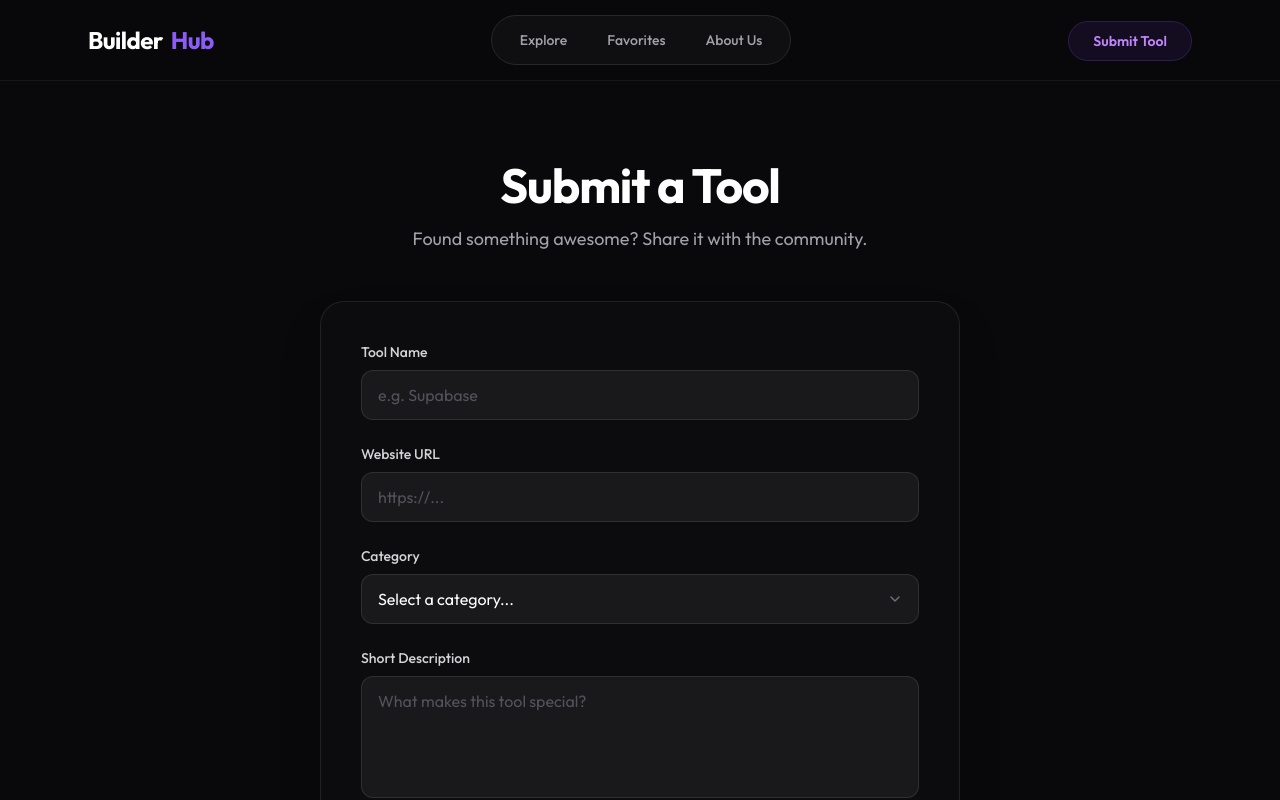
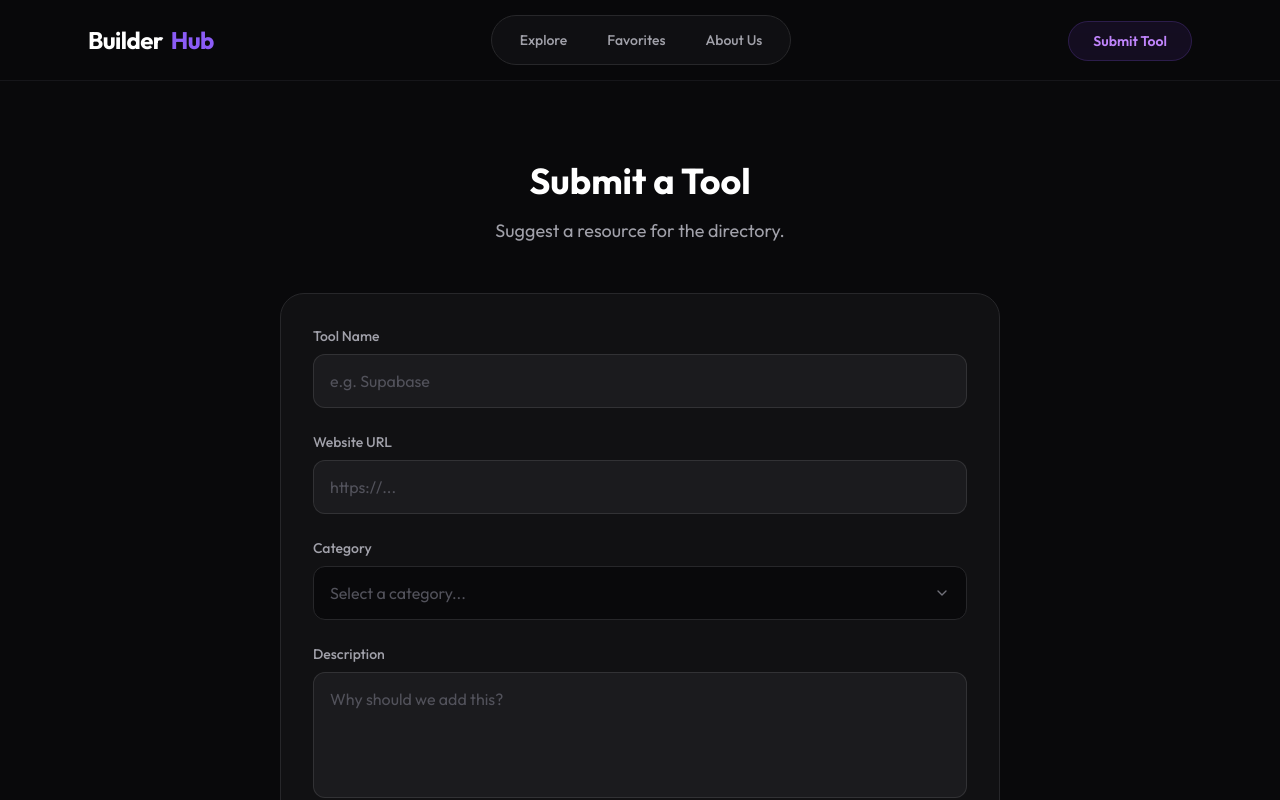
Before and after one commit to realmasin/builderhub, a Next.js app: page /submit in a window 1280 px wide. Shown: the top 800 px of the page. Built offline with nearby package versions, Linux system fonts and the light colour scheme.

Commit message:
Update page.tsx

```diff
--- a/src/app/submit/page.tsx
+++ b/src/app/submit/page.tsx
@@ -1,91 +1,129 @@
 "use client";
 import { useState } from "react";
-import { Send, ChevronDown } from "lucide-react";
+import { Send, ChevronDown, CheckCircle } from "lucide-react";
+import { motion, AnimatePresence } from "framer-motion";
+
+const CATEGORIES = ["AI Tools", "Developer Tools", "Design", "Hosting", "Backend"];
 
 export default function SubmitTool() {
   const [isSubmitting, setIsSubmitting] = useState(false);
+  const [showModal, setShowModal] = useState(false);
+
+  // Custom Select State
+  const [isDropdownOpen, setIsDropdownOpen] = useState(false);
+  const [selectedCategory, setSelectedCategory] = useState("");
 
   const handleSubmit = (e: React.FormEvent) => {
     e.preventDefault();
+    if(!selectedCategory) {
+      alert("Please select a category");
+      return;
+    }
     setIsSubmitting(true);
-    // simulation of sending data
-    setTimeout(() => { setIsSubmitting(false); alert("Tool submitted successfully!"); }, 1000);
+    setTimeout(() => {
+      setIsSubmitting(false);
+      setShowModal(true);
+      setSelectedCategory("");
+    }, 1500);
   };
 
   return (
-    <div className="max-w-2xl mx-auto px-4 py-20 animate-in fade-in slide-in-from-bottom-4 duration-700 ease-out">
+    <div className="max-w-3xl mx-auto px-6 py-20 relative">
+
+      {/* Modal Popup */}
+      <AnimatePresence>
+        {showModal && (
+          <motion.div
+            initial={{ opacity: 0, scale: 0.9 }}
+            animate={{ opacity: 1, scale: 1 }}
+            exit={{ opacity: 0, scale: 0.9 }}
+            className="fixed inset-0 z-50 flex items-center justify-center p-4 bg-black/60 backdrop-blur-sm"
+          >
+            <div className="bg-[#111113] border border-zinc-800 p-8 rounded-3xl max-w-sm w-full text-center shadow-2xl">
+              <CheckCircle className="w-16 h-16 text-green-500 mx-auto mb-4" />
+              <h3 className="text-2xl font-bold text-white mb-2">Submitted!</h3>
+              <p className="text-zinc-400 mb-6">Your tool has been sent to the admin for review.</p>
+              <button
+                onClick={() => setShowModal(false)}
+                className="w-full bg-zinc-800 hover:bg-zinc-700 text-white py-3 rounded-xl font-medium transition-colors"
+              >
+                Close
+              </button>
+            </div>
+          </motion.div>
+        )}
+      </AnimatePresence>
+
       <div className="text-center mb-12">
-        <h1 className="text-4xl md:text-5xl font-extrabold text-white mb-4 tracking-tight">Submit a Tool</h1>
-        <p className="text-zinc-400 text-lg">Found something awesome? Share it with the community.</p>
+        <h1 className="text-4xl font-bold text-white mb-4">Submit a Tool</h1>
+        <p className="text-zinc-400 text-lg">Suggest a resource for the directory.</p>
       </div>
 
-      <form onSubmit={handleSubmit} className="bg-[#0c0c0e] border border-zinc-800/80 p-8 md:p-10 rounded-3xl shadow-2xl">
+      <motion.form
+        initial={{ opacity: 0, y: 20 }}
+        animate={{ opacity: 1, y: 0 }}
+        transition={{ duration: 0.5 }}
+        onSubmit={handleSubmit}
+        className="bg-[#111113] border border-zinc-800 p-8 rounded-3xl"
+      >
         <div className="space-y-6">
 
-          {/* tool.name */}
           <div>
-            <label className="block text-sm font-medium text-zinc-300 mb-2">Tool Name</label>
-            <input
-              type="text"
-              required
-              placeholder="e.g. Supabase"
-              className="w-full bg-[#121214] border border-zinc-800 rounded-xl py-3 px-4 text-white placeholder-zinc-600 focus:outline-none focus:border-zinc-500 focus:ring-1 focus:ring-zinc-500 transition-all duration-300"
-            />
+            <label className="block text-sm font-medium text-zinc-400 mb-2">Tool Name</label>
+            <input type="text" required placeholder="e.g. Supabase" className="w-full bg-[#09090b] border border-zinc-800 rounded-xl py-3.5 px-4 text-white placeholder-zinc-600 focus:border-purple-500 focus:ring-1 focus:ring-purple-500 outline-none transition-all" />
           </div>
 
-          {/* link */}
           <div>
-            <label className="block text-sm font-medium text-zinc-300 mb-2">Website URL</label>
-            <input
-              type="url"
-              required
-              placeholder="https://..."
-              className="w-full bg-[#121214] border border-zinc-800 rounded-xl py-3 px-4 text-white placeholder-zinc-600 focus:outline-none focus:border-zinc-500 focus:ring-1 focus:ring-zinc-500 transition-all duration-300"
-            />
+            <label className="block text-sm font-medium text-zinc-400 mb-2">Website URL</label>
+            <input type="url" required placeholder="https://..." className="w-full bg-[#09090b] border border-zinc-800 rounded-xl py-3.5 px-4 text-white placeholder-zinc-600 focus:border-purple-500 focus:ring-1 focus:ring-purple-500 outline-none transition-all" />
           </div>
 
-          {/* classifying */}
+          {/* Custom Select Dropdown  */}
           <div className="relative">
-            <label className="block text-sm font-medium text-zinc-300 mb-2">Category</label>
-            <div className="relative">
-              <select
-                required
-                className="w-full appearance-none bg-[#121214] border border-zinc-800 rounded-xl py-3 pl-4 pr-10 text-white focus:outline-none focus:border-zinc-500 focus:ring-1 focus:ring-zinc-500 transition-all duration-300 cursor-pointer"
-              >
-                <option value="" disabled selected>Select a category...</option>
-                <option value="AI Tools">AI Tools</option>
-                <option value="Developer Tools">Developer Tools</option>
-                <option value="Design">Design</option>
-                <option value="Hosting">Hosting</option>
-                <option value="Backend">Backend</option>
-              </select>
-              <div className="absolute inset-y-0 right-4 flex items-center pointer-events-none">
-                <ChevronDown className="w-4 h-4 text-zinc-500" />
-              </div>
+            <label className="block text-sm font-medium text-zinc-400 mb-2">Category</label>
+            <div
+              onClick={() => setIsDropdownOpen(!isDropdownOpen)}
+              className="w-full bg-[#09090b] border border-zinc-800 rounded-xl py-3.5 px-4 text-white cursor-pointer flex justify-between items-center hover:border-zinc-700 transition-colors"
+            >
+              <span className={selectedCategory ? "text-white" : "text-zinc-600"}>
+                {selectedCategory || "Select a category..."}
+              </span>
+              <ChevronDown className={`w-4 h-4 text-zinc-500 transition-transform ${isDropdownOpen ? "rotate-180" : ""}`} />
             </div>
+
+            <AnimatePresence>
+              {isDropdownOpen && (
+                <motion.ul
+                  initial={{ opacity: 0, y: -10 }}
+                  animate={{ opacity: 1, y: 0 }}
+                  exit={{ opacity: 0, y: -10 }}
+                  className="absolute z-10 mt-2 w-full bg-[#111113] border border-zinc-800 rounded-xl shadow-xl overflow-hidden"
+                >
+                  {CATEGORIES.map(cat => (
+                    <li
+                      key={cat}
+                      onClick={() => { setSelectedCategory(cat); setIsDropdownOpen(false); }}
+                      className="px-4 py-3 text-zinc-300 hover:bg-zinc-800 hover:text-white cursor-pointer transition-colors"
+                    >
+                      {cat}
+                    </li>
+                  ))}
+                </motion.ul>
+              )}
+            </AnimatePresence>
           </div>
 
-          {/* description */}
           <div>
-            <label className="block text-sm font-medium text-zinc-300 mb-2">Short Description</label>
-            <textarea
-              required
-              rows={4}
-              placeholder="What makes this tool special?"
-              className="w-full bg-[#121214] border border-zinc-800 rounded-xl py-3 px-4 text-white placeholder-zinc-600 focus:outline-none focus:border-zinc-500 focus:ring-1 focus:ring-zinc-500 transition-all duration-300 resize-none"
-            ></textarea>
+            <label className="block text-sm font-medium text-zinc-400 mb-2">Description</label>
+            <textarea required rows={4} placeholder="Why should we add this?" className="w-full bg-[#09090b] border border-zinc-800 rounded-xl py-3.5 px-4 text-white placeholder-zinc-600 focus:border-purple-500 outline-none transition-all resize-none"></textarea>
           </div>
 
         </div>
 
-        <button
-          type="submit"
-          disabled={isSubmitting}
-          className="w-full mt-8 flex items-center justify-center gap-2 bg-white hover:bg-zinc-200 text-black py-4 rounded-xl font-bold transition-all duration-300 active:scale-95 disabled:opacity-70 disabled:active:scale-100"
-        >
-          {isSubmitting ? "Submitting..." : "Submit for Review"} <Send className="w-4 h-4" />
+        <button type="submit" disabled={isSubmitting} className="w-full mt-8 flex items-center justify-center gap-2 bg-purple-600 hover:bg-purple-700 text-white py-4 rounded-xl font-medium transition-all active:scale-[0.98]">
+          {isSubmitting ? "Sending..." : "Submit Tool"} <Send className="w-4 h-4" />
         </button>
-      </form>
+      </motion.form>
     </div>
   );
 }
```
